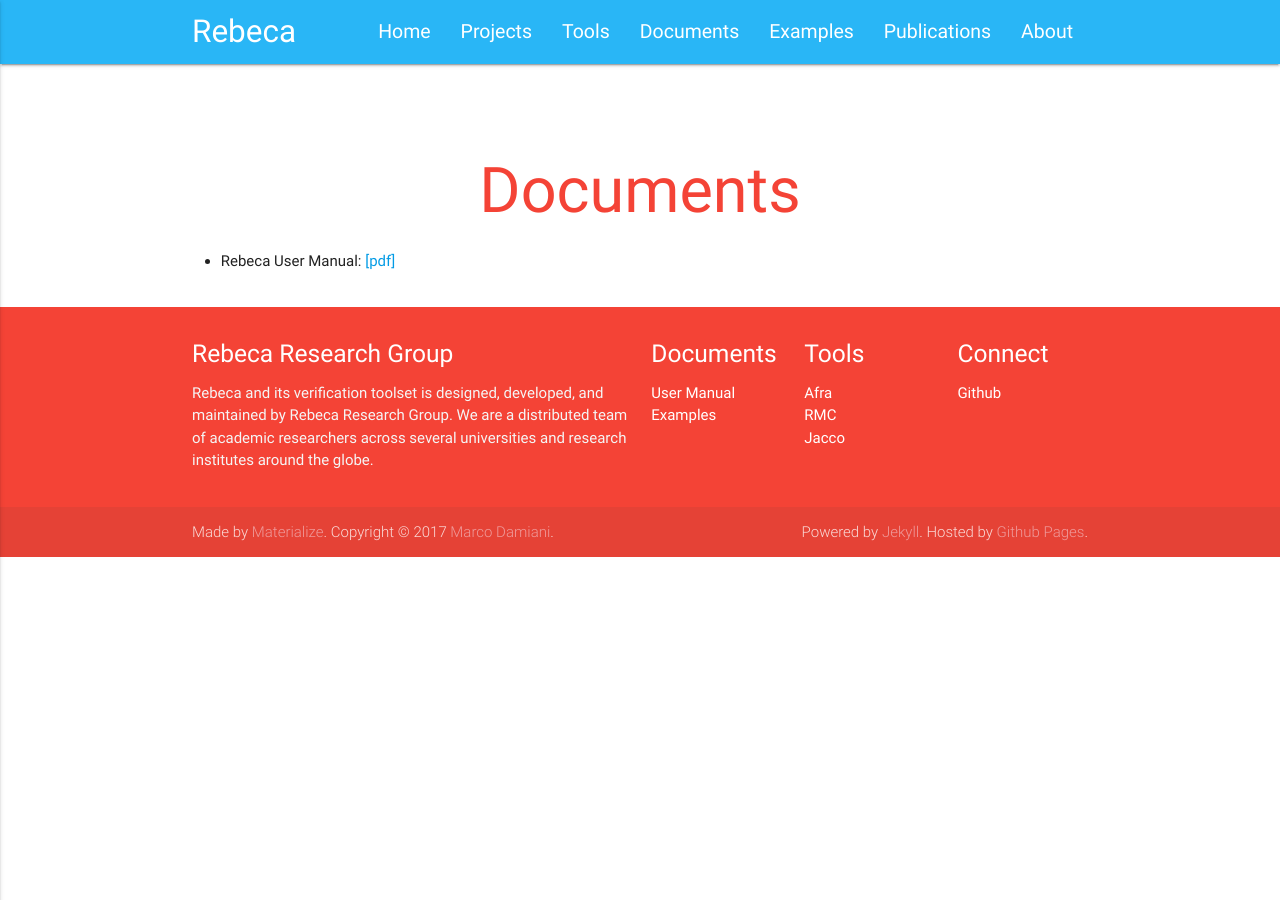
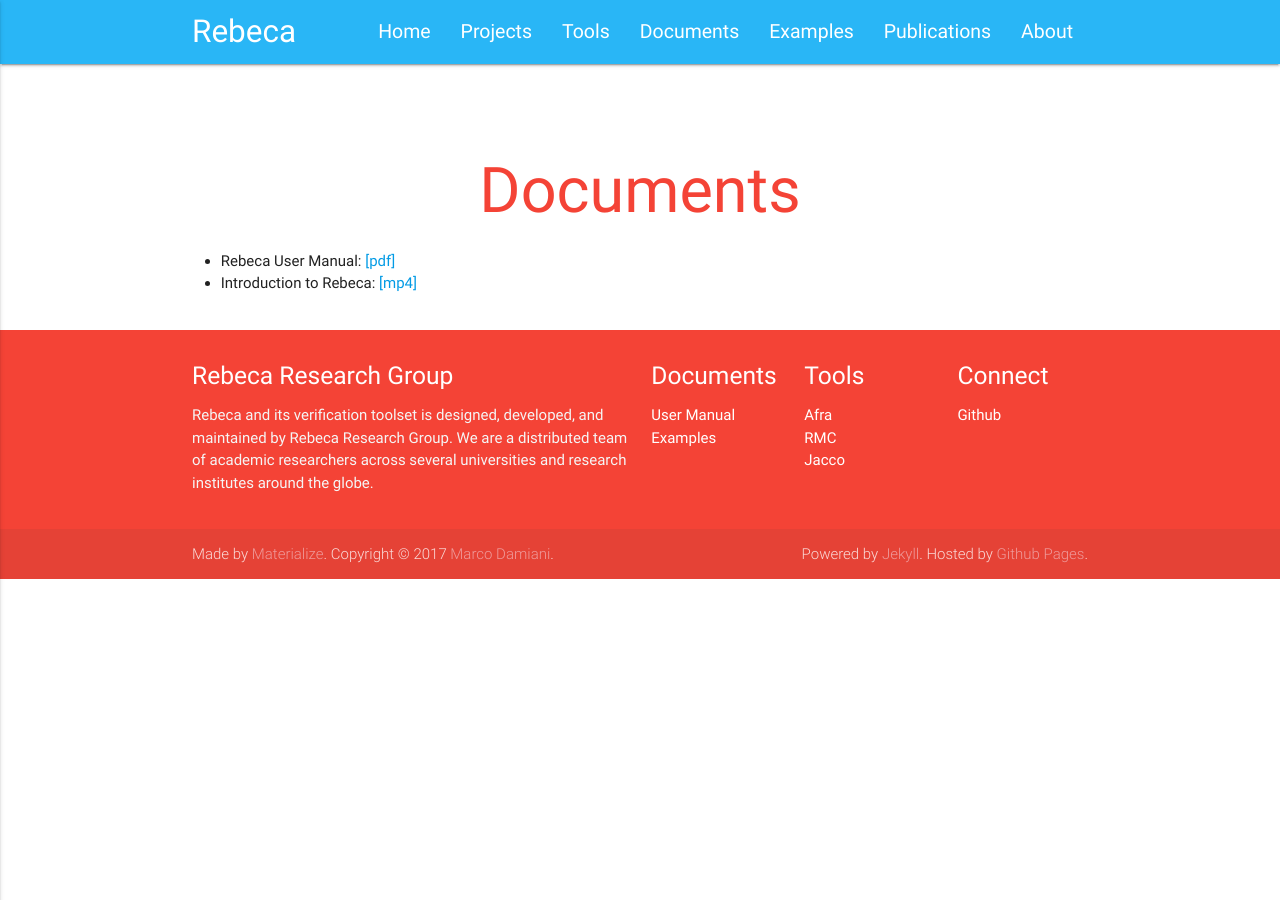
Before and after one commit to rebeca-lang/rebeca-lang.github.io, a Jekyll site: the page built from documents.md, in a window 1280 px wide. Built offline with Jekyll 4.4.1, drawn with Linux system fonts in a browser that asks for light colours.

Commit message:
A video on introduction to Rebeca is added to the documentations page.

```diff
--- a/documents.md
+++ b/documents.md
@@ -4,3 +4,4 @@ title: Documents
 
 ---
 * Rebeca User Manual: [ [pdf] ](/assets/documents/manual.2.1.pdf)
+* Introduction to Rebeca: [ [mp4] ](https://github.com/rebeca-lang/rebeca-lang.github.io/releases/download/Tutorials/MarjanAntonioClassMay14-2020.mp4)
```
